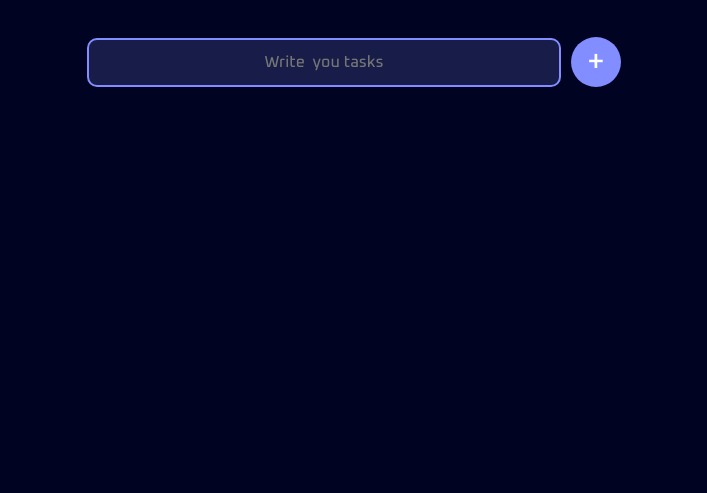
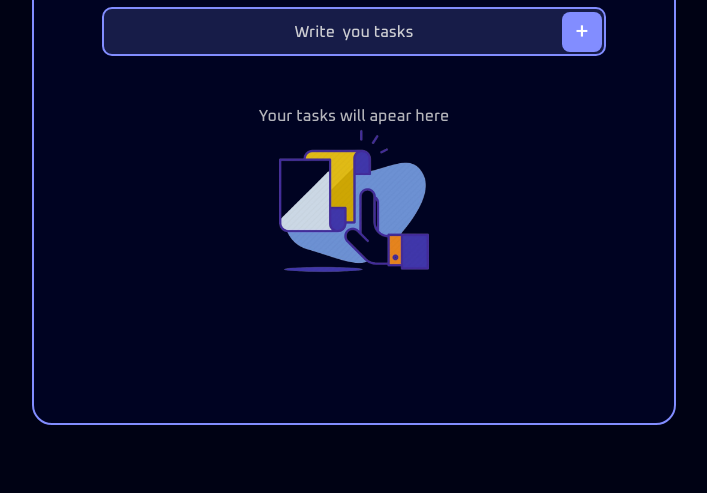
Before and after one commit to Poptale/To-Do-List, a plain HTML site: page index.html in a window 1280 px wide. Shown: the part 307-800 px from the top of the page, without its empty margins (286-993 px from the left). Drawn offline with Linux system fonts and the light colour scheme.

Commit message:
updated css

```diff
--- a/index.html
+++ b/index.html
@@ -9,6 +9,7 @@
     <title>To-do list</title>
 </head>
 <body>
+    <div class="cover">
     <div class="container">
         <div class="stats-container">
             <div class="stats-description">
@@ -25,10 +26,15 @@
         </div>
 
         <form action="">
+            <div class="haha">
             <input type="text" name="" id="addToDo" placeholder="Write  you tasks">
             <button class="addList">+</button>
+            </div>
         </form>
         <ul class="tasks"></ul>
+        <p class="p">Your tasks will apear here</p>
+        <img src="notask.png" alt="">
+    </div>
     </div>
 <script src="main.js"></script>
 </body>
--- a/main.js
+++ b/main.js
@@ -9,8 +9,13 @@ function addTask() {
     if (text){
         tasks.push({text: text, completed: false});
         input.value = "";
+        if(tasks.length >= 1){
+            document.querySelector(".p").style.display = "none";
+            document.querySelector("img").style.display = "none";
+
+        };
         updateTask();
-        updatestats()
+        updatestats();
     };
 };
 function updateTask(){
@@ -39,6 +44,11 @@ function toggleTask(index) {
 }
 function deleteTask(index){
     tasks.splice(index, 1);
+    if(tasks.length < 1){
+        document.querySelector(".p").style.display = "inline";
+        document.querySelector("img").style.display = "inline";
+
+    };
     updateTask();
     updatestats();
 };
--- a/style.css
+++ b/style.css
@@ -5,20 +5,24 @@
     font-weight: 500;
 }
 body{
-    background-color: #000322;
+    background-color: #000214;
     color: white;
+    display: flex;
+    justify-content: center;
+    align-items: center;
+    height: 100vh;
 }
 
 .container{
     display: flex;
     flex-direction: column;
     align-items: center;
-    justify-content: center;
-    margin-top: 120px;
+    padding-top: 20px;
+    overflow: hidden;
 }
 .stats-container{
     border: 2px solid #828dff;
-    border-radius: 30px;
+    border-radius: 15px;
     padding: 40px;
     display: flex;
     gap: 20px;
@@ -40,7 +44,7 @@ body{
     font-weight: bolder;
 }
 .progressBar-container{
-    background-color: #171c48;
+    background-color: #1a2052;
     height: 10px;
     border-radius: 10px;
     margin-top: 30px;
@@ -62,7 +66,7 @@ form{
 }
 input{
     height: 45px;
-    width: 470px;
+    width: 500px;
     background-color: #171c48;
     border-radius: 10px;
     border: 2px solid #828dff;
@@ -71,10 +75,13 @@ input{
     font-size: 16px;
     color: white;
 }
+.haha{
+    position: relative;
+}
 button{
     height: 50px;
     width: 50px;
-    border-radius: 25px;
+    border-radius: 10px;
     font-size: 30px;
     background-color: #828dff;
     color: #ffffff;
@@ -89,7 +96,7 @@ svg{
 }
 .taskItems{
     height: 50px;
-    width: 510px;
+    width: 480px;
     background-color: #171c48;
     display: flex;
     align-items: center;
@@ -97,9 +104,13 @@ svg{
     padding: 0 0 0 10px;
     border-radius: 5px;
 }
+input::placeholder{
+    color: #e1e1e1;
+    opacity: 0.9;
+}
 .ctype{
-    height: 13px;
-    width: 13px;
+    height: 15px;
+    width: 15px;
     border: none;
     cursor: pointer;
 }
@@ -121,5 +132,32 @@ ul li{
 }
 .ss{
     text-decoration: line-through;
-    color: aqua;
+    color: #828dff;
 }
+.cover{
+    border: 2px solid #828dff;
+    height: 80vh;
+    width: 80vh;
+    border-radius: 20px;
+    overflow: auto;
+    background-color: #000322;
+    scrollbar-width: none;
+    padding-bottom: 20px;
+}
+.addList{
+    position: absolute;
+    right: -1px;
+    bottom: -1px;
+    scale: 0.8;
+}
+.p{
+    display: inline;
+    padding-top: 40px;
+    opacity: 0.8;
+    color: #e1e1e1;
+}
+img{
+    height: 150px;
+    width: 150px;
+    opacity: 0.9;
+}
```
Also changed, not shown: notask.png (added).
